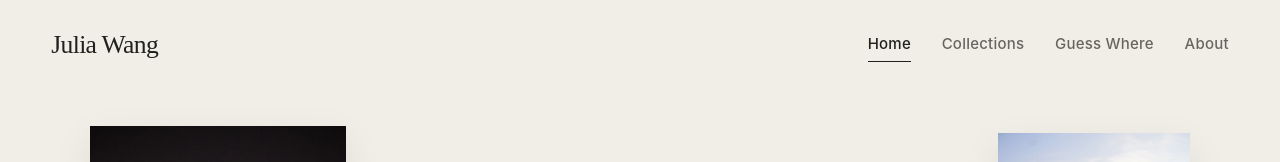
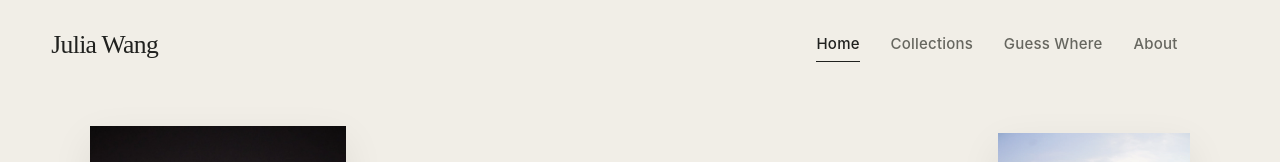
Before and after one commit to juliawangjiayu/juliawangjiayu.github.io, a React (Vite) app: page / in a window 1280 px wide. Shown: the top 162 px of the page. Built offline with nearby package versions, Linux system fonts and the light colour scheme; no server answers.

Commit message:
Inset desktop navigation for visual viewport zoom

```diff
--- a/src/styles/global.css
+++ b/src/styles/global.css
@@ -60,6 +60,7 @@ img {
   align-items: flex-start;
   gap: 32px;
   padding: 32px var(--page-pad) 24px;
+  padding-right: max(var(--page-pad), 8vw);
 }
 
 .site-name {
```
